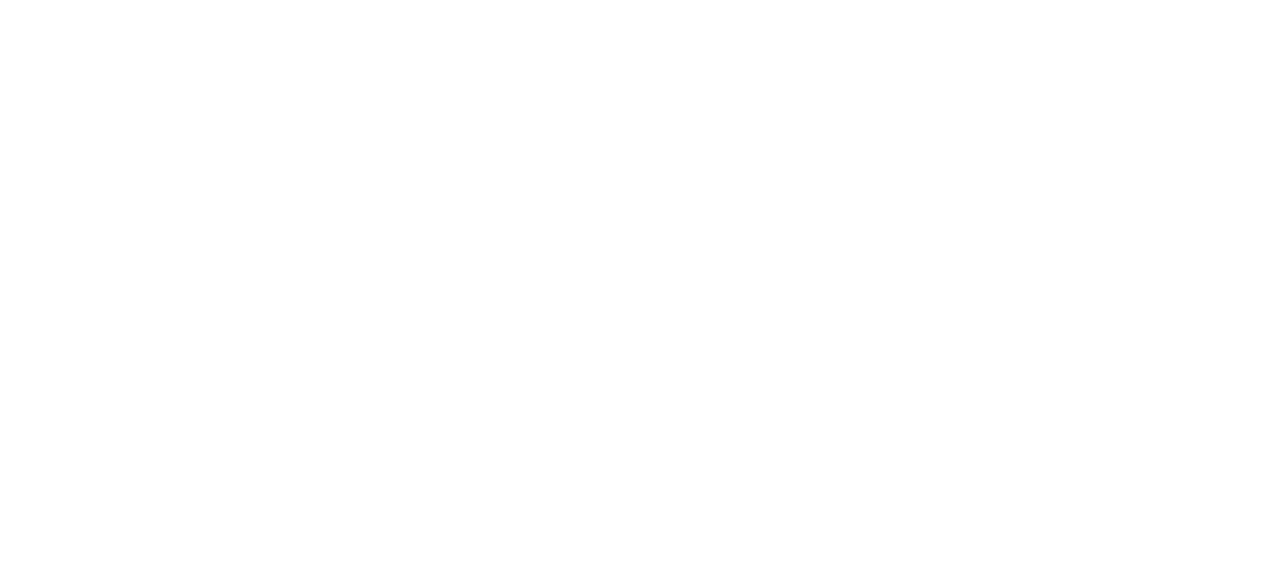
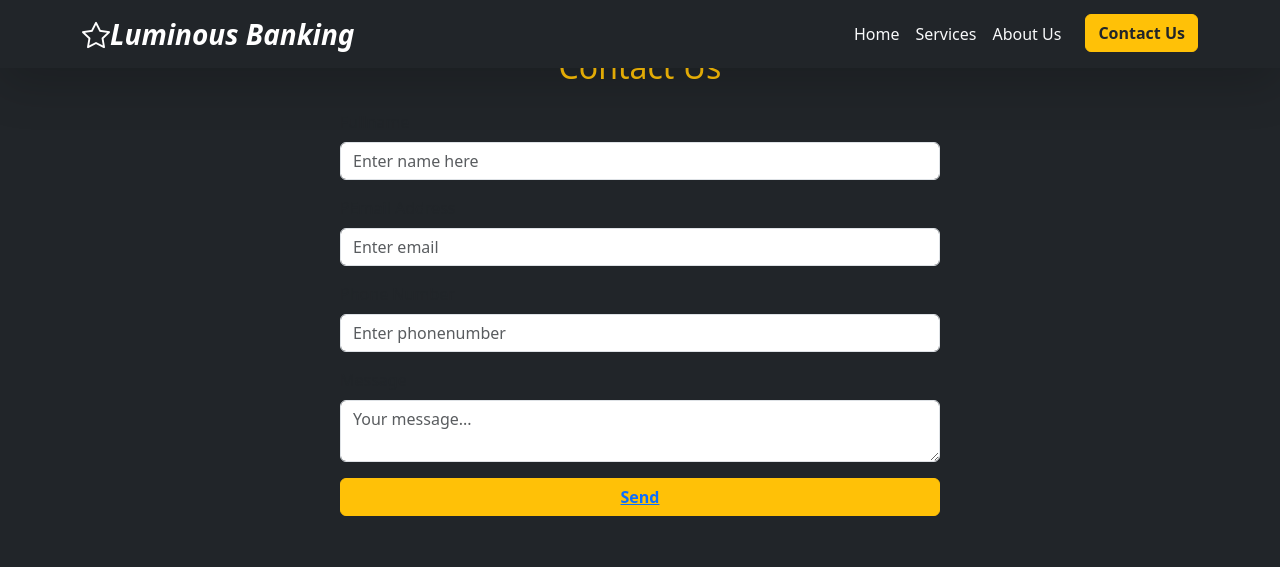
Before and after one commit to Blissedout/form, a plain HTML site: page contact.html in a window 1280 px wide. Drawn offline with nearby package versions, Linux system fonts and the light colour scheme.

Commit message:
second commit

```diff
--- a/contact.html
+++ b/contact.html
@@ -0,0 +1,63 @@
+
+  <!DOCTYPE html>
+<html lang="en">
+<head>
+  <meta charset="UTF-8">
+  <meta name="viewport" content="width=device-width, initial-scale=1.0">
+  <title>Document</title>
+  <link rel="stylesheet" href="https://cdn.jsdelivr.net/npm/bootstrap-icons@1.11.1/font/bootstrap-icons.css"/>
+  <link rel="stylesheet" href="assets/css/bootstrap.min.css">
+  <link rel="stylesheet" href="assets/css/all.min.css">
+</head>
+<body class="bg-dark">
+    <nav class="navbar navbar-expand-lg navbar-dark bg-dark shadow-lg fixed-top">
+    <div class="container">
+      <a class="navbar-brand fw-bold fs-3 " href="#">
+         <i class="bi bi-star">Luminous Banking</i>
+      </a>
+      <button class="navbar-toggler" type="button">
+        <span class="navbar-toggler-icon"></span>
+      </button>
+      <div class="collapse navbar-collapse" id="">
+      <ul class="navbar-nav ms-auto">
+          <li class="nav-item">
+            <a class="nav-link text-light" href="index.html">Home</a>
+          </li>
+           <li class="nav-item">
+            <a class="nav-link text-light" href="service.html">Services</a>
+          </li>
+          <li class="nav-item">
+            <a class="nav-link text-light" href="About.html">About Us</a>
+          </li>
+           <li class="nav-item">
+            <a class="btn btn-warning text-dark fw-bold ms-lg-3" href="contact.html">Contact Us</a>
+          </li>
+        </ul>
+      </div>
+    </div>
+  </nav>
+
+     <section class="container py-5  text-md-start ">
+         <h2 class="text-warning mb-4 text-center">Contact Us</h2>
+          <form action="" class="mx-auto" style="max-width: 600px;">
+      <div class="mb-3">
+        <label class="form-label text-dark">Fullname</label>
+         <input type="text" class="form-control" id="" placeholder="Enter name here">
+      </div>
+
+       <div class="mb-3">
+        <label  class="form-label">PEmail Address</label>
+         <input type="text" class="form-control" id="" placeholder="Enter email">
+      </div>
+      <div class="mb-3">
+        <label for="" class="form-label">Phone Number</label>
+         <input type="tel" class="form-control" id="" placeholder="Enter phonenumber">
+      </div>
+
+        <div class="mb-3">
+        <label class="form-label">Message</label>
+         <textarea class="form-control" placeholder="Your message..."></textarea>
+      </div>
+      <div><button type="submit" class="btn btn-warning w-100 fw-semibold px-4"><a href="thank.html">Send</a></button></div>
+  </form>
+  </section>
```
Also changed, not shown: index.html (+3 -0 lines), login.html (+1 -1 lines), thank.html (added, +11 -0 lines), thanks.html (added, +11 -0 lines).
